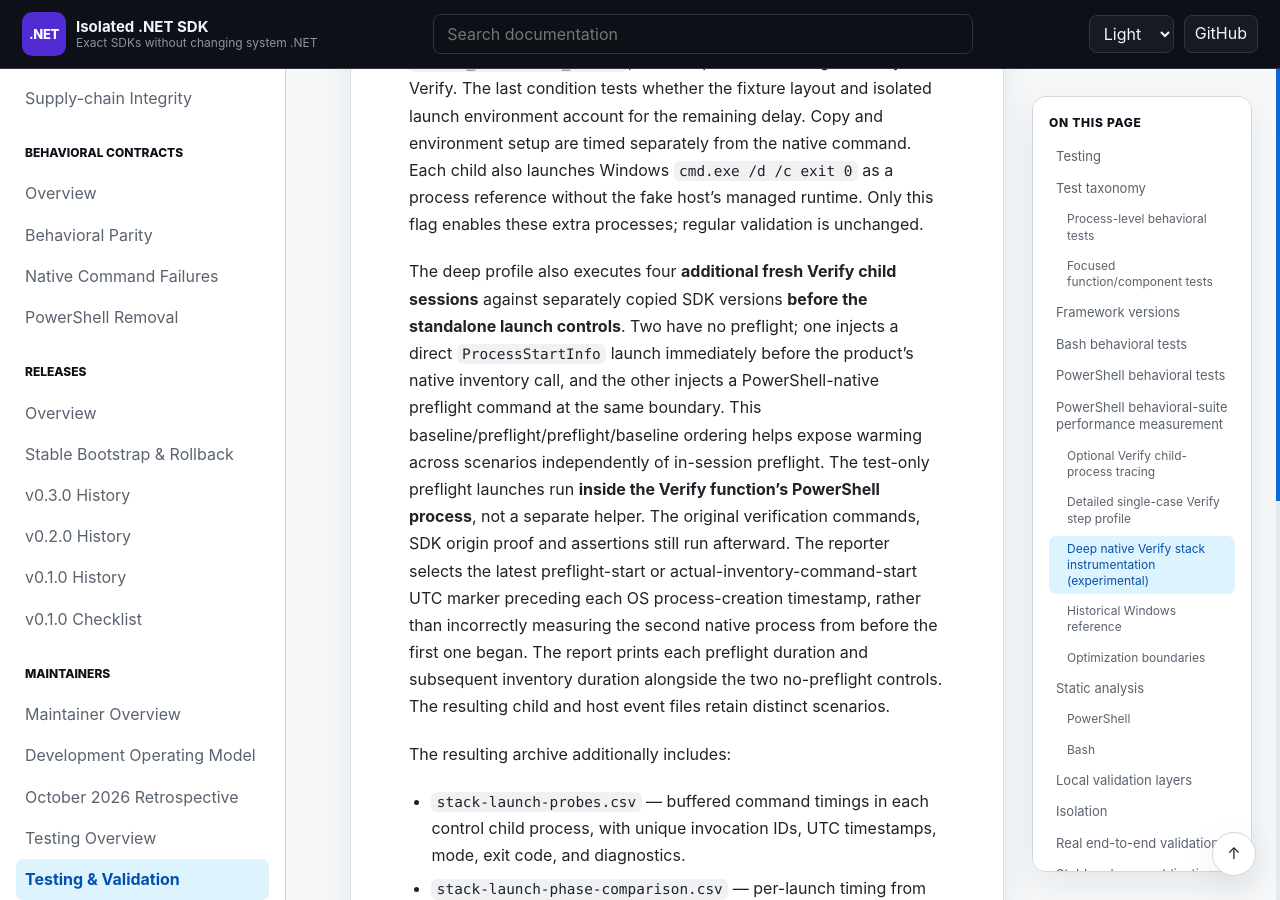
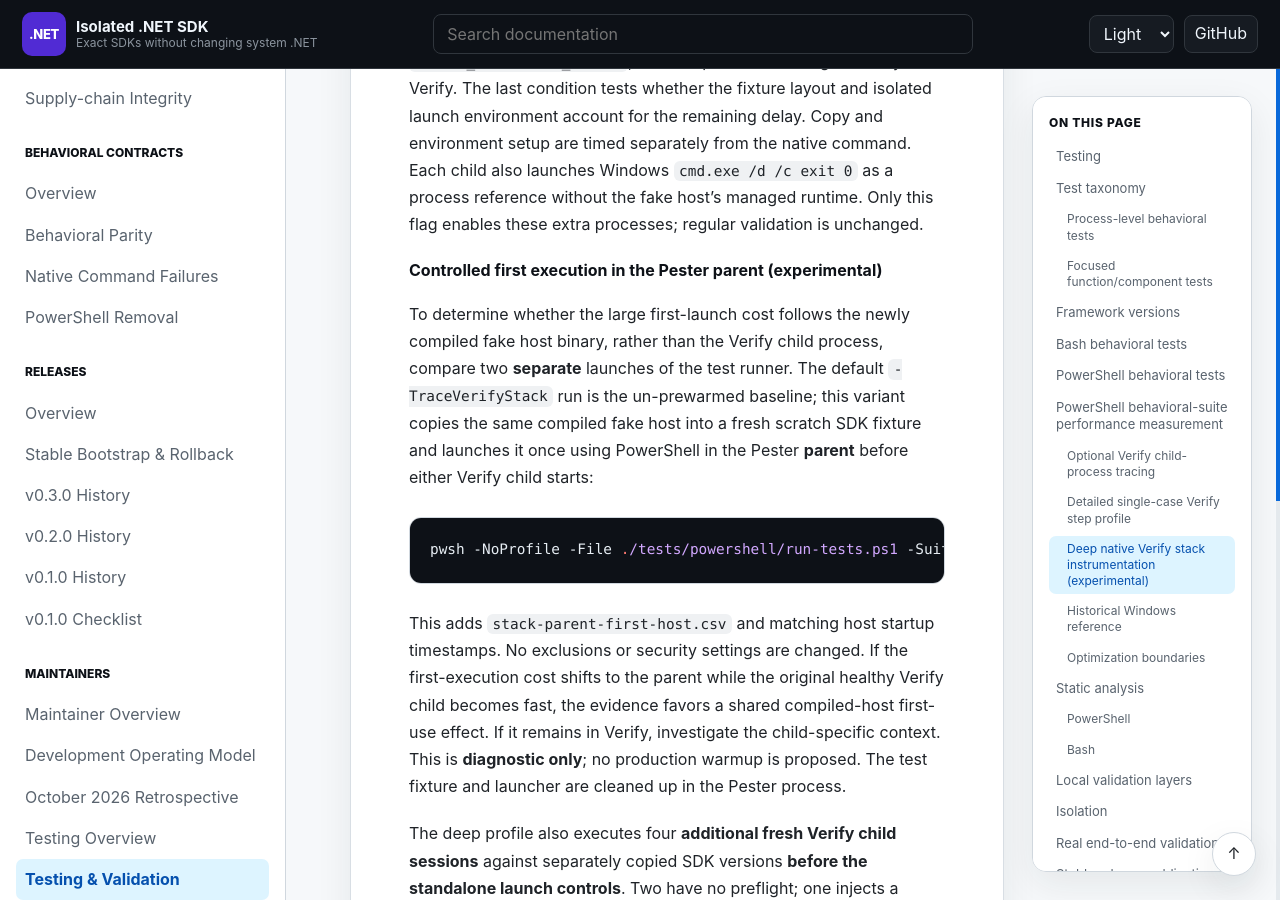
Before and after one commit to infoconex/isolated-dotnet-sdk, a Jekyll site: the page built from docs/maintainers/testing/testing.md, in a window 1280 px wide and 900 px high, scrolled down 9530 px. Built offline with Jekyll 4.4.1, drawn with Linux system fonts in a browser that asks for light colours; our own code applies the rules of GitHub Pages for plain Markdown files.

Commit message:
docs(test): document separately opt-in parent first-execution control and interpretation

````diff
--- a/docs/maintainers/testing/testing.md
+++ b/docs/maintainers/testing/testing.md
@@ -264,6 +264,28 @@ Each child also launches Windows `cmd.exe /d /c exit 0` as a process
 reference without the fake host's managed runtime. Only this flag enables
 these extra processes; regular validation is unchanged.
 
+#### Controlled first execution in the Pester parent (experimental)
+
+To determine whether the large first-launch cost follows the newly
+compiled fake host binary, rather than the Verify child process, compare
+two **separate** launches of the test runner. The default
+`-TraceVerifyStack` run is the un-prewarmed baseline; this variant
+copies the same compiled fake host into a fresh scratch SDK fixture and
+launches it once using PowerShell in the Pester **parent** before either
+Verify child starts:
+
+```powershell
+pwsh -NoProfile -File ./tests/powershell/run-tests.ps1 -Suite Verify -TraceVerifyStack -TraceVerifyPrewarmHost
+```
+
+This adds `stack-parent-first-host.csv` and matching host
+startup timestamps. No exclusions or security settings are changed. If the
+first-execution cost shifts to the parent while the original healthy Verify
+child becomes fast, the evidence favors a shared compiled-host first-use
+effect. If it remains in Verify, investigate the child-specific context.
+This is **diagnostic only**; no production warmup is proposed. The test
+fixture and launcher are cleaned up in the Pester process.
+
 The deep profile also executes four **additional fresh Verify child sessions**
 against separately copied SDK versions **before the standalone launch
 controls**. Two have no preflight; one injects a direct `ProcessStartInfo`
````
